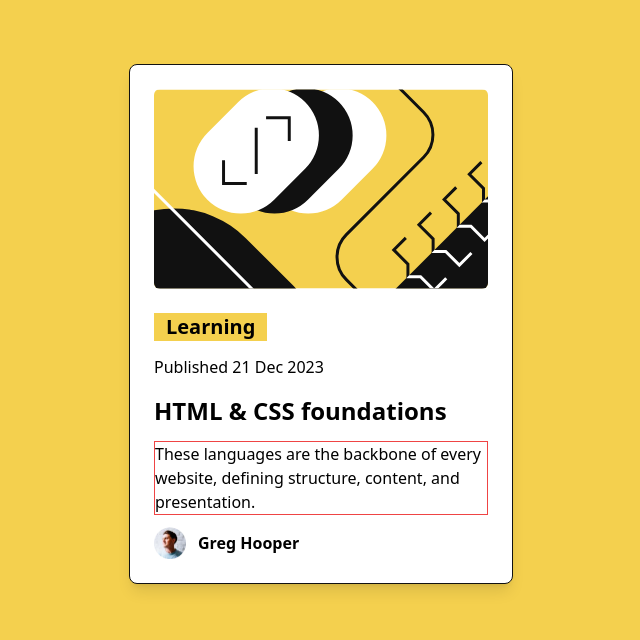
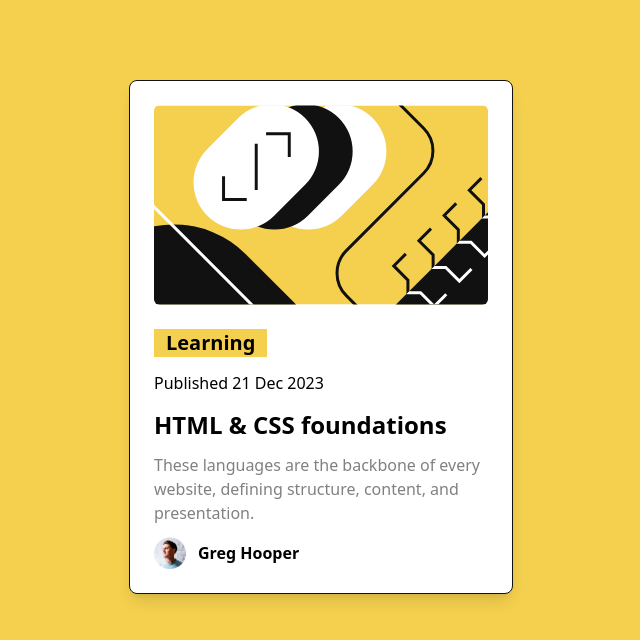
Before and after one commit to MundiaNderi/Blog-preview-card, a React (Vite) app: page / in a window 1280 px wide. Shown: the top 640 px of the page, without its empty margins (319-959 px from the left). Built offline with nearby package versions, Linux system fonts and the light colour scheme.

Commit message:
Fixing colours

```diff
--- a/src/App.css
+++ b/src/App.css
@@ -1,3 +1,14 @@
 body {
   background-color: #F4D04E;
 }
+
+.card  {
+  color: grey;
+}
+
+.preview {
+  border-radius: 20px;
+  border: 1px solid var(--Black, #111);
+  background: var(--Pure-White, #FFF);
+  box-shadow: 8px 8px 0px 0px #000;
+}
--- a/src/App.tsx
+++ b/src/App.tsx
@@ -4,7 +4,7 @@ import avatar from './assets/image-avatar.webp';
 
 function App() {
   return (
-    <div className='flex flex-col items-start p-6 w-96 justify-center mx-auto rounded-lg border border-black bg-white shadow-lg mt-16'>
+    <div className='preview flex flex-col items-start p-6 w-80 md:w-96 justify-center md:mx-auto rounded-lg border border-black bg-white shadow-lg mt-20 border-solid mx-6'>
         <div className=''>
           <img className='rounded-md' src={illustration} alt='illustration' />
         </div>
@@ -12,8 +12,8 @@ function App() {
           Learning
         </div>
         <p className='font-Figtree mb-3 text-black font-medium text-base leading-7'>Published 21 Dec 2023</p>
-        <h1 className='font-Figtree mb-3 text-black font-Figtree font-extrabold text-2xl leading-9'>HTML & CSS foundations</h1>
-        <p className='font-Figtree mb-3 font-medium text-base leading-6 text-customGray border border-red-500'>
+        <h1 className='font-Figtree mb-3 text-black font-Figtree font-extrabold text-xl md:text-2xl leading-9'>HTML & CSS foundations</h1>
+        <p className='card font-Figtree mb-3 font-medium text-base leading-6'>
           These languages are the backbone of every website, defining
           structure, content, and presentation.
         </p>
```
